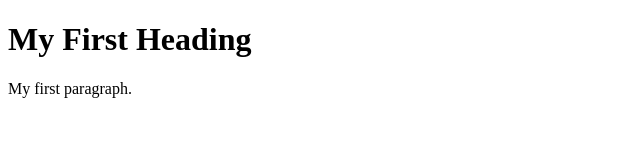
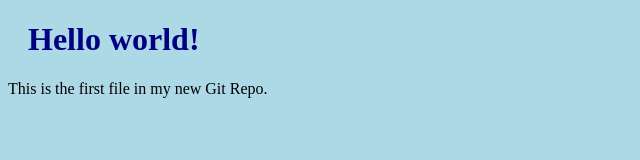
Before and after one commit to abhioneandonly/hello-world, a plain HTML site: page index.html in a window 1280 px wide. Shown: the whole page, without its empty margins (0-640 px from the left). Drawn offline with Linux system fonts and the light colour scheme.

Commit message:
My first commiting

```diff
--- /dev/null
+++ b/bluestyle.css
@@ -0,0 +1,8 @@
+body {
+background-color: lightblue;
+}
+
+h1 {
+color: navy;
+margin-left: 20px;
+}
--- a/index.html
+++ b/index.html
@@ -1,10 +1,13 @@
 <!DOCTYPE html>
 <html>
+<head>
+<title>Hello World!</title>
+<link rel="stylesheet" href="bluestyle.css">
+</head>
 <body>
 
-<h1>My First Heading</h1>
-
-<p>My first paragraph.</p>
+<h1>Hello world!</h1>
+<p>This is the first file in my new Git Repo.</p>
 
 </body>
 </html>
```
Also changed, not shown: README.txt (added).
